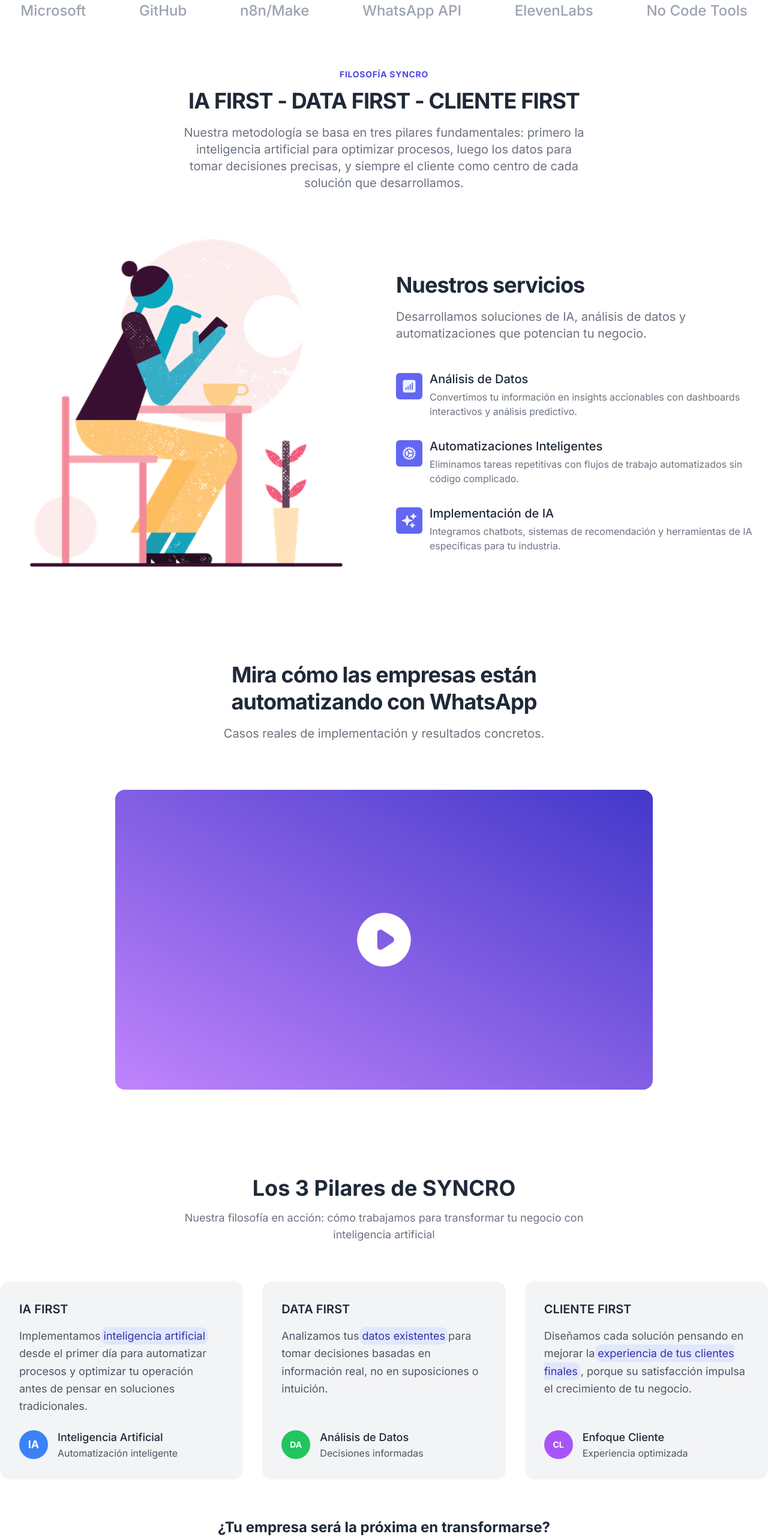
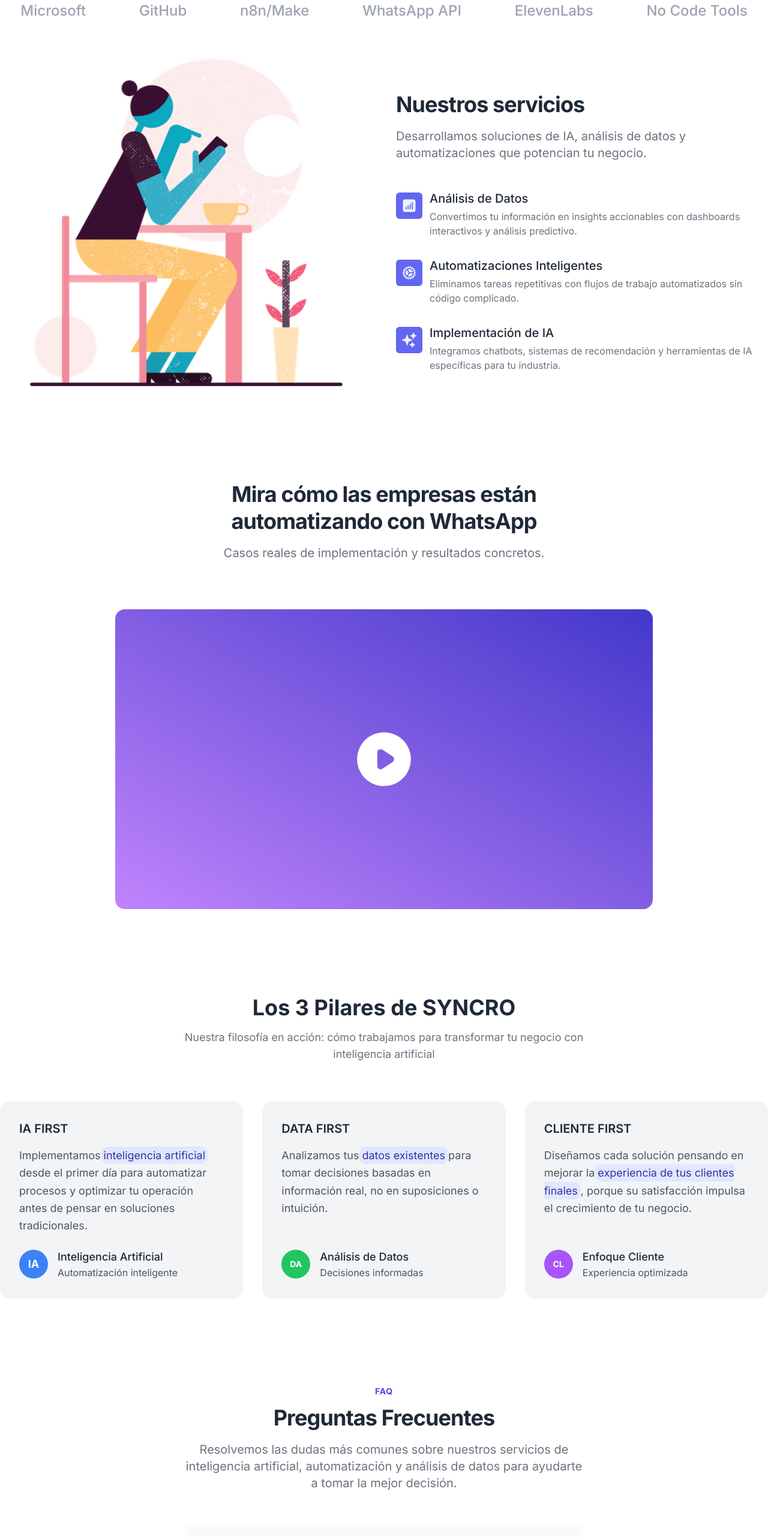
Before and after one commit to emiperaltaok/syncro-landing, a Next.js app: page / in a window 1280 px wide. Shown: the part 975-3538 px from the top of the page at 60% size. Built offline with nearby package versions, Linux system fonts and the light colour scheme.

Commit message:
elimine filosofia syncro y boton al dope

```diff
--- a/src/app/page.tsx
+++ b/src/app/page.tsx
@@ -13,16 +13,6 @@ export default function Home() {
   return (
     <Container>
       <Hero />
-
-      <SectionTitle
-        preTitle="Filosofía SYNCRO"
-        title="IA FIRST - DATA FIRST - CLIENTE FIRST"
-      >
-        Nuestra metodología se basa en tres pilares fundamentales:
-        primero la inteligencia artificial para optimizar procesos,
-        luego los datos para tomar decisiones precisas, y siempre
-        el cliente como centro de cada solución que desarrollamos.
-      </SectionTitle>
 
       <Benefits data={benefitOne} />
 
--- a/src/components/Testimonials.tsx
+++ b/src/components/Testimonials.tsx
@@ -82,29 +82,6 @@ export const Testimonials = () => {
         </div>
       </div>
 
-      {/* Call to Action */}
-      <div className="text-center mt-16">
-        <h3 className="text-2xl font-bold text-gray-800 dark:text-white mb-4">
-          ¿Tu empresa será la próxima en transformarse?
-        </h3>
-        <p className="text-lg text-gray-600 dark:text-gray-300 mb-8">
-          No te quedes atrás. Implementa IA y automatización en tu negocio hoy.
-        </p>
-        <div className="flex flex-col sm:flex-row gap-4 justify-center">
-          <a
-            href="#contacto"
-            className="px-8 py-4 text-lg font-medium text-center text-white bg-indigo-600 rounded-md hover:bg-indigo-700"
-          >
-            Agenda tu consulta gratuita
-          </a>
-          <a
-            href="#servicios"
-            className="px-8 py-4 text-lg font-medium text-center text-gray-700 bg-gray-200 rounded-md hover:bg-gray-300 dark:bg-trueGray-700 dark:text-gray-300 dark:hover:bg-trueGray-600"
-          >
-            Ver nuestros servicios
-          </a>
-        </div>
-      </div>
     </Container>
   );
 };
```
